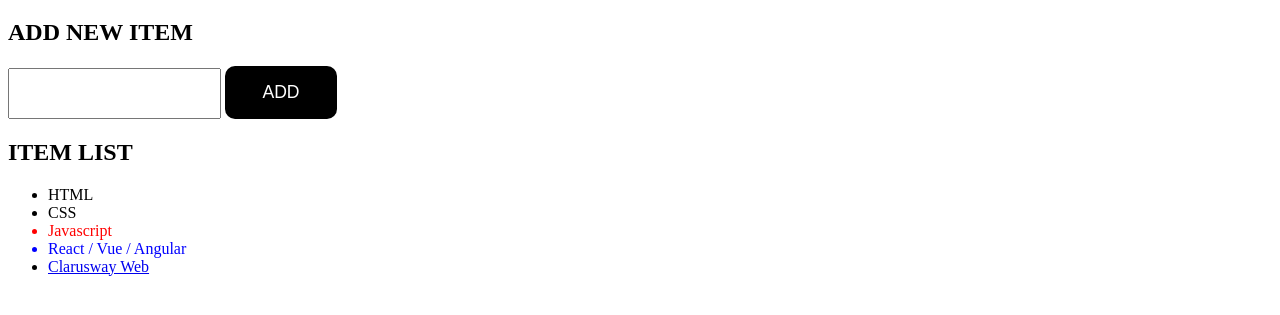
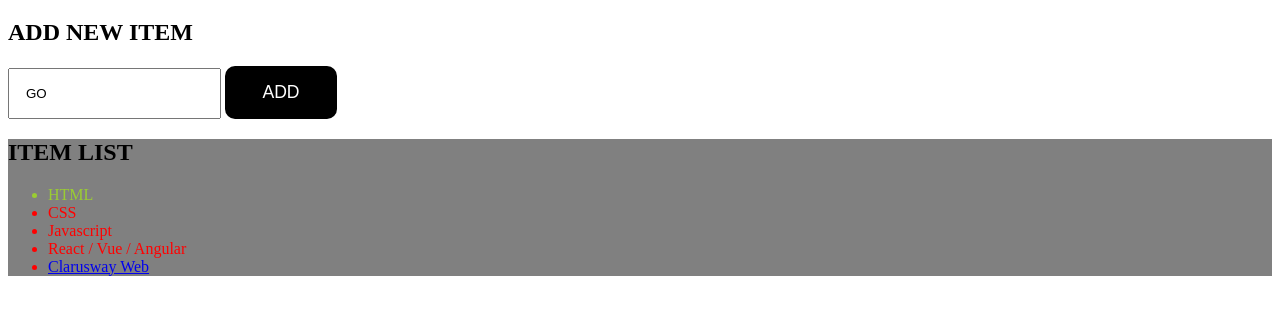
Before and after one commit to 10-adem/JavaScript_Sessions, a plain HTML site: page Session-13/İndex.html in a window 1280 px wide. Shown: the part 61-376 px from the top of the page. Drawn offline with Linux system fonts and the light colour scheme.

Commit message:
QuerySelector

```diff
--- a/Session-13/Selectors.js
+++ b/Session-13/Selectors.js
@@ -47,16 +47,48 @@ console.log(list[1].innerText);
 //? HTML kodlarini calitirir.(Güvenlik acisindan problemlidir)
 list[4].innerHTML = "<a href='https://www.clarusway.com'>Clarusway Web</a>";
 
-//*EXAMPLE-3
-//*-------------------------------------------
-
 //*===========================================
 //*          GETELEMENTSBYCLASSNAME()
 //*===========================================
 
 //* EXAMPLE-4
 //* ------------------------------------------
+const myList = document.getElementsByClassName("list");
+console.log(myList);
+console.log(myList[0].innerText);
+
+//?Dizi metıtlari dogrudan kullanilamaz.
+
+//?Array.from()
+const myListArray = Array.from(myList);
+myListArray.forEach((item) => console.log(item.innerText));
+
+//?spread
+[...myList].forEach((item) => console.log(item.innerText));
+[...myList].forEach((item) => (item.style.color = "red"));
 
 //* ========================================
 //*              QUERYSELECTOR()
 //* ========================================
+const myLi = document.querySelector("li");
+console.log(myLi.innerText);
+myLi.style.color = "yellowgreen";
+
+//? class seçme
+const itemList = document.querySelector(".item-list");
+itemList.style.background = "grey";
+
+//? id seçme
+
+const input = document.querySelector("#input");
+console.log(input.value);
+
+document.querySelector("#btn").style.cursor = "pointer";
+
+const myBtn = document.querySelector("input[type ='button']");
+console.log(myBtn);
+
+const lists = document.querySelectorAll("ul li");
+console.log(lists); //? nodelist
+
+lists.forEach((li) => console.log(li.innerText));
--- a/Session-13/İndex.html
+++ b/Session-13/İndex.html
@@ -16,7 +16,7 @@
     <main>
         <section class="add-item">
             <h2>ADD NEW ITEM</h2>
-            <input id="input" type="text" />
+            <input id="input" type="text" value="GO" />
             <input id="btn" type="button" value="ADD" />
         </section>
         <section class="item-list">
```
